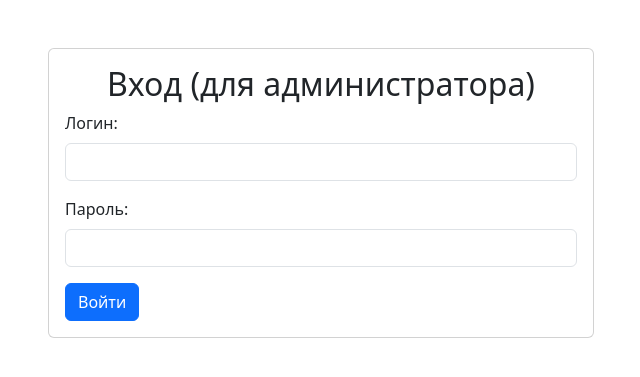
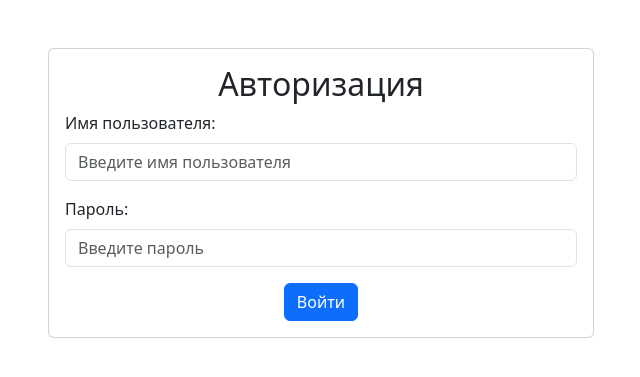
Before and after one commit to AlexandrEmelyanov/cartridges, a Django app: page /login/ in a window 1280 px wide. Shown: the top 377 px of the page, without its empty margins (319-959 px from the left). Run offline with Django 4.2, Linux system fonts and the light colour scheme.

Commit message:
Добавил форму и вьюху для авторизации, также обработку ошибок в форме

```diff
--- /dev/null
+++ b/app/forms.py
@@ -0,0 +1,19 @@
+from django import forms
+from django.contrib.auth.forms import AuthenticationForm
+from django.contrib.auth.models import User
+
+
+class SuperUserLoginForm(AuthenticationForm):
+    username = forms.CharField(widget=forms.TextInput(attrs={
+        'class': 'form-control',
+        'placeholder': 'Введите имя пользователя'
+    }))
+    password = forms.CharField(widget=forms.TextInput(attrs={
+        'class': 'form-control',
+        'placeholder': 'Введите пароль',
+        'type': 'password'
+    }))
+
+    class Meta:
+        model = User
+        fields = ('username', 'password')
--- a/app/templates/app/login.html
+++ b/app/templates/app/login.html
@@ -10,18 +10,31 @@
             <div class="col-md-6">
                 <div class="card mt-5">
                     <div class="card-body">
-              <h2 class="card-title text-center">Вход (для администратора)</h2>
-              <form action="" method="post">
+                        <h2 class="card-title text-center">Авторизация</h2>
+
+                        {% if form.non_field_errors %}
+                            <div class="alert alert-danger" style="text-align:center">
+                                {{ form.non_field_errors }}
+                            </div>
+                        {% endif %}
+
+                        <form action="{% url 'index:login' %}" method="post" novalidate>
                             {% csrf_token %}
                             <div class="mb-3">
-                  <label for="id_username" class="form-label">Логин:</label>
-                  <input type="text" id="id_username" name="username" class="form-control" required>
+                                <label for="{{ form.username.id_for_label }}" class="form-label">
+                                    Имя пользователя:
+                                </label>
+                                {{ form.username }}
                             </div>
                             <div class="mb-3">
-                  <label for="id_password" class="form-label">Пароль:</label>
-                  <input type="password" id="id_password" name="password" class="form-control" required>
+                                <label for="{{ form.password.id_for_label }}" class="form-label">
+                                    Пароль:
+                                </label>
+                                {{ form.password }}
                             </div>
+                            <div class="md-3 text-center">
                                 <button type="submit" class="btn btn-primary">Войти</button>
+                            </div>
                         </form>
                     </div>
                 </div>
--- a/app/urls.py
+++ b/app/urls.py
@@ -7,6 +7,6 @@ app_name = 'index'
 
 urlpatterns = [
     path('', views.main, name='cartridges'),
-    path('login/', auth_views.LoginView.as_view(template_name='app/login.html'), name='login'),
+    path('login/', views.login, name='login'),
     path('logout/', auth_views.LogoutView.as_view(), name='logout'),
 ]
--- a/app/views.py
+++ b/app/views.py
@@ -2,8 +2,10 @@ from django.shortcuts import render
 from django.contrib import messages
 from django.http import HttpResponseRedirect
 from django.urls import reverse
+from django.contrib import auth
 
 from .models import Orders
+from .forms import SuperUserLoginForm
 
 
 def main(request):
@@ -28,3 +30,21 @@ def main(request):
     }
 
     return render(request=request, template_name='app/index.html', context=context)
+
+
+def login(request):
+    if request.method == 'POST':
+        form = SuperUserLoginForm(data=request.POST)
+        if form.is_valid():
+            username = request.POST['username']
+            password = request.POST['password']
+            user = auth.authenticate(username=username, password=password)
+            if user:
+                auth.login(request=request, user=user)
+                return HttpResponseRedirect(reverse('index:cartridges'))
+
+    else:
+        form = SuperUserLoginForm()
+
+    context = {'form': form}
+    return render(request=request, template_name='app/login.html', context=context)
--- a/cartridges/settings.py
+++ b/cartridges/settings.py
@@ -90,7 +90,7 @@ AUTH_PASSWORD_VALIDATORS = [
 
 # Internationalization
 
-LANGUAGE_CODE = 'en-us'
+LANGUAGE_CODE = 'ru-ru'
 
 TIME_ZONE = 'UTC'
 
```
Also changed, not shown: app/templates/app/index.html (+6 -6 lines), db.sqlite3. Lines whose indentation alone changed are shown as unchanged.
